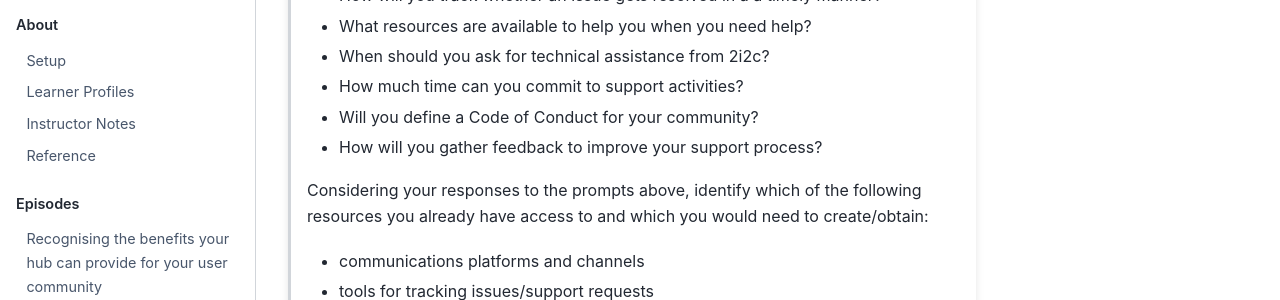
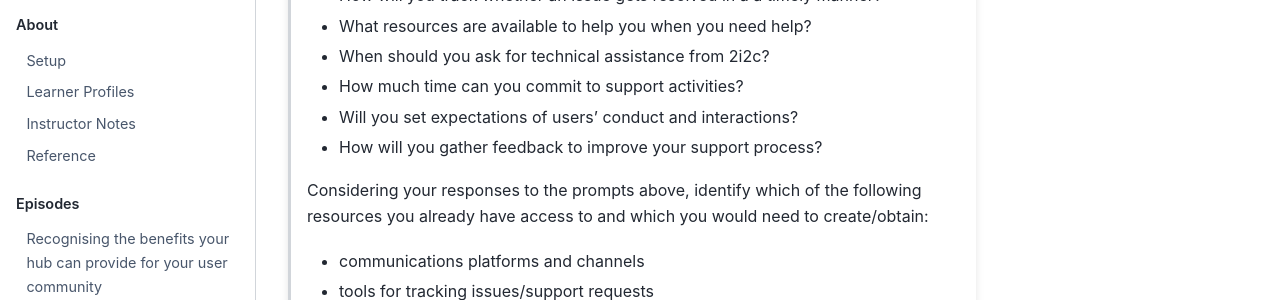
Before and after one commit to czi-catalystproject/hub-champion-training, a Jupyter Book: the page built from episodes/troubleshooting.md, in a window 1280 px wide and 900 px high, scrolled down 2640 px. Shown: the part 153-453 px from the top of the window. Built offline with Jupyter Book 1.0.4 settings and Sphinx 7.4.7 and the Sphinx Book theme 1.1.4, drawn with Linux system fonts in a browser that asks for light colours; nearby versions of some CDN libraries; some of the changed text lies outside the part shown.

Commit message:
Apply suggestions from code review
Co-authored-by: Toby Hodges <tbyhdgs@gmail.com>

```diff
--- a/episodes/troubleshooting.md
+++ b/episodes/troubleshooting.md
@@ -70,7 +70,7 @@ The workshop instructor will now take some time to address a few of the common p
 :::{tip}
 :class: dropdown
 
-Nobody is perfect – there is no perfect way for troubleshooting and providing user support! Prior skills and support requirements can vary significantly and part of your role as Hub Champion is to facilitate knowledge transfer within the community, as well as representing and escalating support requests to 2i2c for more technical issues.
+Nobody is perfect – there is no perfect way for troubleshooting and providing user support! Prior skills and support requirements can vary significantly and part of your role as Hub Champion is helping users to help each other, as well as representing and escalating support requests to 2i2c for more technical issues.
 
 Here are some tips for success:
 
@@ -131,7 +131,7 @@ Build a plan for how you will support the use of your hub amongst your community
 - What resources are available to help you when you need help?
 - When should you ask for technical assistance from 2i2c?
 - How much time can you commit to support activities?
-- Will you define a Code of Conduct for your community?
+- Will you set expectations of users' conduct and interactions?
 - How will you gather feedback to improve your support process?
 
 Considering your responses to the prompts above, identify which of the following resources you already have access to and which you would need to create/obtain:
```
Also changed, not shown: other parts of episodes/troubleshooting.md (+1 -1 lines).
